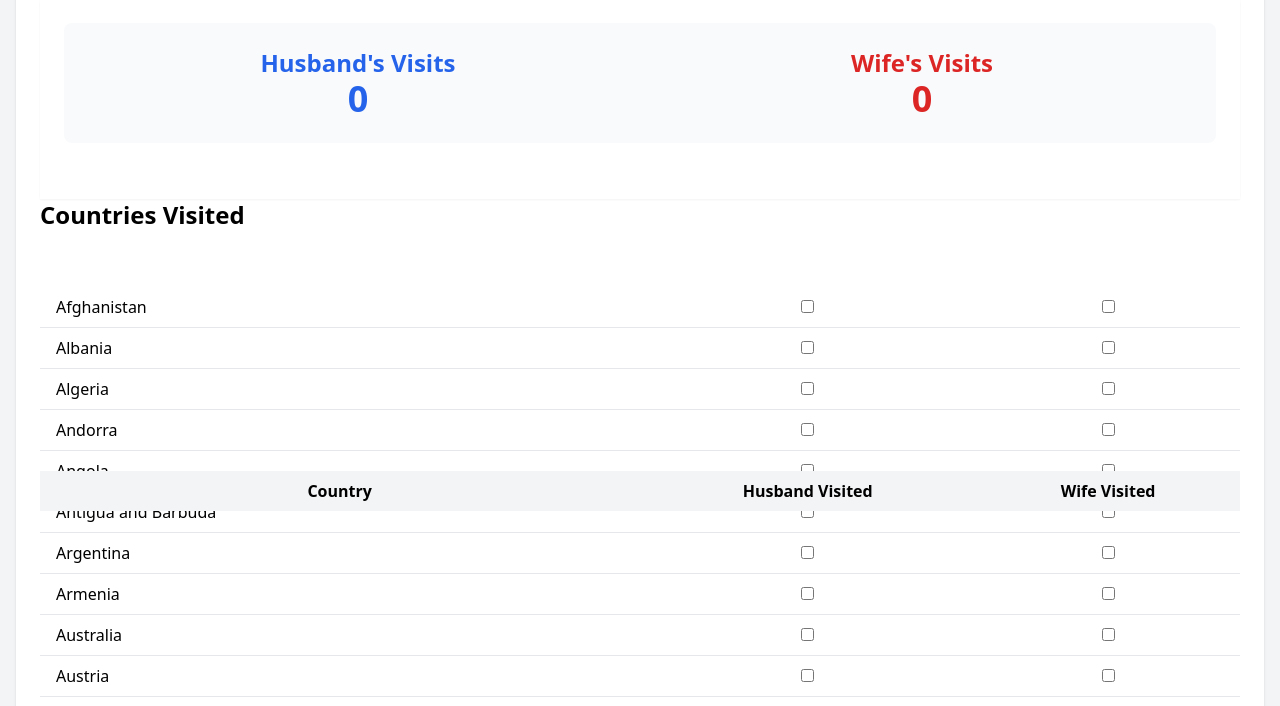
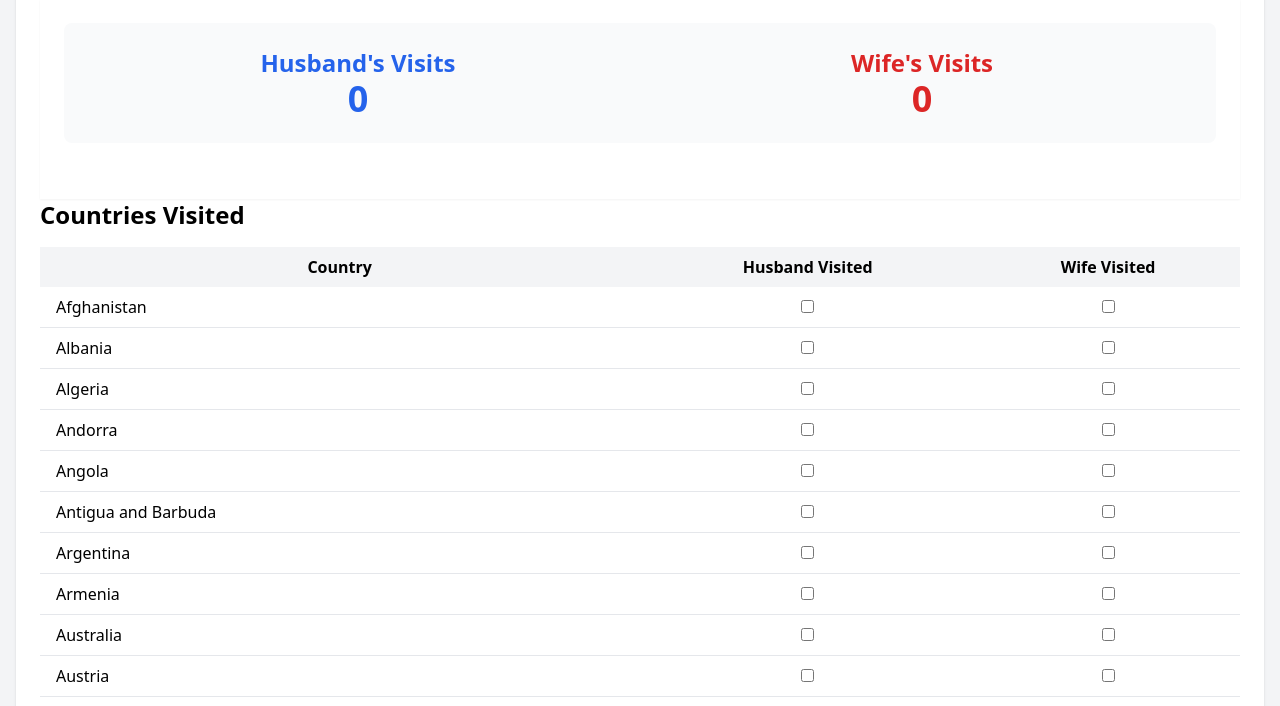
Before and after one commit to pbrao/trip-planner, a Flask app: page /countries in a window 1280 px wide. Shown: the part 113-819 px from the top of the page. Run offline with Flask 3, Linux system fonts and the light colour scheme; data comes from the database, SQL or seed files in the repository; some libraries are stand-ins or nearby versions.

Commit message:
fix: Adjust table container height and sticky header positioning

```diff
--- a/app/templates/countries.html
+++ b/app/templates/countries.html
@@ -52,10 +52,10 @@
 
 
     <!-- Countries Table -->
-    <div class="overflow-x-auto">
+    <div class="overflow-x-auto relative" style="height: calc(100vh - 224px);">
         <table class="min-w-full bg-white">
             <thead>
-                <tr class="bg-gray-100 sticky top-[224px] z-10">
+                <tr class="bg-gray-100 sticky top-0 z-10">
                     <th class="px-4 py-2">Country</th>
                     <th class="px-4 py-2">Husband Visited</th>
                     <th class="px-4 py-2">Wife Visited</th>
```
